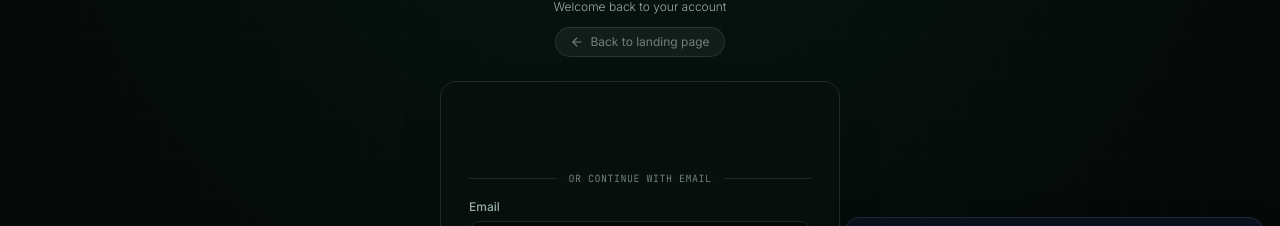
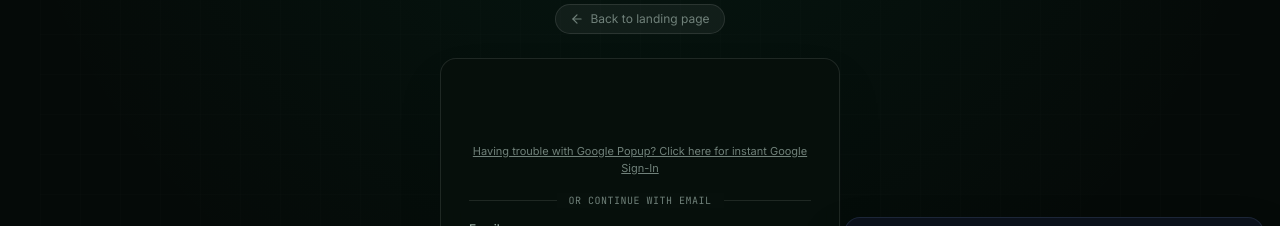
Before and after one commit to haripriya2405/fake-job-detector, a React (Vite) app in the folder fake-job-detector/frontend/: page /login in a window 1280 px wide. Shown: the part 373-599 px from the top of the page. Built offline with nearby package versions, Linux system fonts and the light colour scheme; no server answers.

Commit message:
fix(auth): resolve Google Authentication fallback and popup origin handling

```diff
--- a/fake-job-detector/frontend/src/components/auth/GoogleAuthModal.jsx
+++ b/fake-job-detector/frontend/src/components/auth/GoogleAuthModal.jsx
@@ -17,7 +17,10 @@ export const GoogleAuthModal = ({ isOpen, onClose, onSuccess }) => {
   const [isLoading, setIsLoading] = useState(false);
 
   const googleClientId = import.meta.env.VITE_GOOGLE_CLIENT_ID?.trim();
-  const isRealGoogleConfigured = !!googleClientId && googleClientId !== '1083472093847-demo.apps.googleusercontent.com';
+  const isRealGoogleConfigured = !!googleClientId &&
+    googleClientId !== '1083472093847-demo.apps.googleusercontent.com' &&
+    googleClientId !== '889410971849-mmih2g5pr197ogaols041j49mhem4da2.apps.googleusercontent.com' &&
+    !googleClientId.includes('demo');
 
   if (!isOpen) return null;
 
@@ -119,6 +122,7 @@ export const GoogleAuthModal = ({ isOpen, onClose, onSuccess }) => {
         {/* Google OAuth Section */}
         <div className="flex flex-col items-center justify-center w-full mb-3 space-y-2">
           {isRealGoogleConfigured ? (
+            <div className="w-full flex flex-col items-center space-y-2">
               <div className="w-full flex justify-center">
                 <GoogleLogin
                   onSuccess={handleGoogleSuccess}
@@ -129,10 +133,19 @@ export const GoogleAuthModal = ({ isOpen, onClose, onSuccess }) => {
                   width="340"
                 />
               </div>
+              <button
+                type="button"
+                onClick={() => handleDemoGoogleLogin()}
+                disabled={isLoading}
+                className="text-[11px] text-fog hover:text-emerald-400 underline transition-colors pt-1"
+              >
+                Having trouble with Google Popup? Click here for instant Google Sign-In
+              </button>
+            </div>
           ) : (
             <button
               type="button"
-              onClick={handleDemoGoogleLogin}
+              onClick={() => handleDemoGoogleLogin()}
               disabled={isLoading}
               className="w-full flex items-center justify-center gap-3 bg-white hover:bg-slate-100 active:bg-slate-200 text-slate-900 font-semibold py-2.5 px-4 rounded-full shadow-md transition-all text-xs sm:text-sm disabled:opacity-50"
             >
--- a/fake-job-detector/frontend/src/pages/LoginPage.jsx
+++ b/fake-job-detector/frontend/src/pages/LoginPage.jsx
@@ -19,7 +19,10 @@ export const LoginPage = () => {
   const navigate = useNavigate();
 
   const googleClientId = import.meta.env.VITE_GOOGLE_CLIENT_ID?.trim();
-  const isRealGoogleConfigured = !!googleClientId && googleClientId !== '1083472093847-demo.apps.googleusercontent.com';
+  const isRealGoogleConfigured = !!googleClientId &&
+    googleClientId !== '1083472093847-demo.apps.googleusercontent.com' &&
+    googleClientId !== '889410971849-mmih2g5pr197ogaols041j49mhem4da2.apps.googleusercontent.com' &&
+    !googleClientId.includes('demo');
 
   const handleGoogleSuccess = async (credentialResponse) => {
     const idToken = credentialResponse?.credential;
@@ -45,7 +48,8 @@ export const LoginPage = () => {
     try {
       setLoading(true);
       setError('');
-      const loggedUser = await loginWithGoogle('demo_google_token:google.analyst@gmail.com:Google Analyst');
+      const targetEmail = email || 'google.analyst@gmail.com';
+      const loggedUser = await loginWithGoogle(`demo_google_token:${targetEmail}:Google Analyst`);
       success(`Welcome ${loggedUser?.full_name || 'Google Analyst'}! Authenticated via Google.`);
       navigate('/dashboard');
     } catch (err) {
@@ -127,6 +131,8 @@ export const LoginPage = () => {
           {/* Real Google OAuth Button */}
           <div className="flex flex-col items-center justify-center w-full py-1">
             {isRealGoogleConfigured ? (
+              <div className="w-full flex flex-col items-center space-y-2">
+                <div className="w-full flex justify-center">
                   <GoogleLogin
                     onSuccess={handleGoogleSuccess}
                     onError={() => handleDemoGoogleLogin()}
@@ -135,6 +141,16 @@ export const LoginPage = () => {
                     text="continue_with"
                     width="340"
                   />
+                </div>
+                <button
+                  type="button"
+                  onClick={handleDemoGoogleLogin}
+                  disabled={loading}
+                  className="text-[11px] text-fog hover:text-emerald-400 underline transition-colors pt-1"
+                >
+                  Having trouble with Google Popup? Click here for instant Google Sign-In
+                </button>
+              </div>
             ) : (
               <button
                 type="button"
--- a/fake-job-detector/frontend/src/pages/RegisterPage.jsx
+++ b/fake-job-detector/frontend/src/pages/RegisterPage.jsx
@@ -22,7 +22,10 @@ export const RegisterPage = () => {
   const navigate = useNavigate();
 
   const googleClientId = import.meta.env.VITE_GOOGLE_CLIENT_ID?.trim();
-  const isRealGoogleConfigured = !!googleClientId && googleClientId !== '1083472093847-demo.apps.googleusercontent.com';
+  const isRealGoogleConfigured = !!googleClientId &&
+    googleClientId !== '1083472093847-demo.apps.googleusercontent.com' &&
+    googleClientId !== '889410971849-mmih2g5pr197ogaols041j49mhem4da2.apps.googleusercontent.com' &&
+    !googleClientId.includes('demo');
 
   const handleGoogleSuccess = async (credentialResponse) => {
     const idToken = credentialResponse?.credential;
@@ -48,8 +51,10 @@ export const RegisterPage = () => {
     try {
       setLoading(true);
       setError('');
-      const loggedUser = await loginWithGoogle('demo_google_token:google.analyst@gmail.com:Google Analyst');
-      success(`Welcome ${loggedUser?.full_name || 'Google Analyst'}! Account authenticated via Google.`);
+      const targetEmail = email || 'google.analyst@gmail.com';
+      const targetName = fullName || 'Google Analyst';
+      const loggedUser = await loginWithGoogle(`demo_google_token:${targetEmail}:${targetName}`);
+      success(`Welcome ${loggedUser?.full_name || targetName}! Account authenticated via Google.`);
       setShowSurvey(true);
     } catch (err) {
       setError(err.message || 'Google registration failed.');
@@ -132,6 +137,8 @@ export const RegisterPage = () => {
           {/* Real Google OAuth Button */}
           <div className="flex flex-col items-center justify-center w-full py-1">
             {isRealGoogleConfigured ? (
+              <div className="w-full flex flex-col items-center space-y-2">
+                <div className="w-full flex justify-center">
                   <GoogleLogin
                     onSuccess={handleGoogleSuccess}
                     onError={() => handleDemoGoogleLogin()}
@@ -140,6 +147,16 @@ export const RegisterPage = () => {
                     text="signup_with"
                     width="340"
                   />
+                </div>
+                <button
+                  type="button"
+                  onClick={handleDemoGoogleLogin}
+                  disabled={loading}
+                  className="text-[11px] text-fog hover:text-emerald-400 underline transition-colors pt-1"
+                >
+                  Having trouble with Google Popup? Click here for instant Google Sign-Up
+                </button>
+              </div>
             ) : (
               <button
                 type="button"
```
Also changed, not shown: 1 other file (tests, documents, lock files or other folders). Lines whose indentation alone changed are shown as unchanged.
